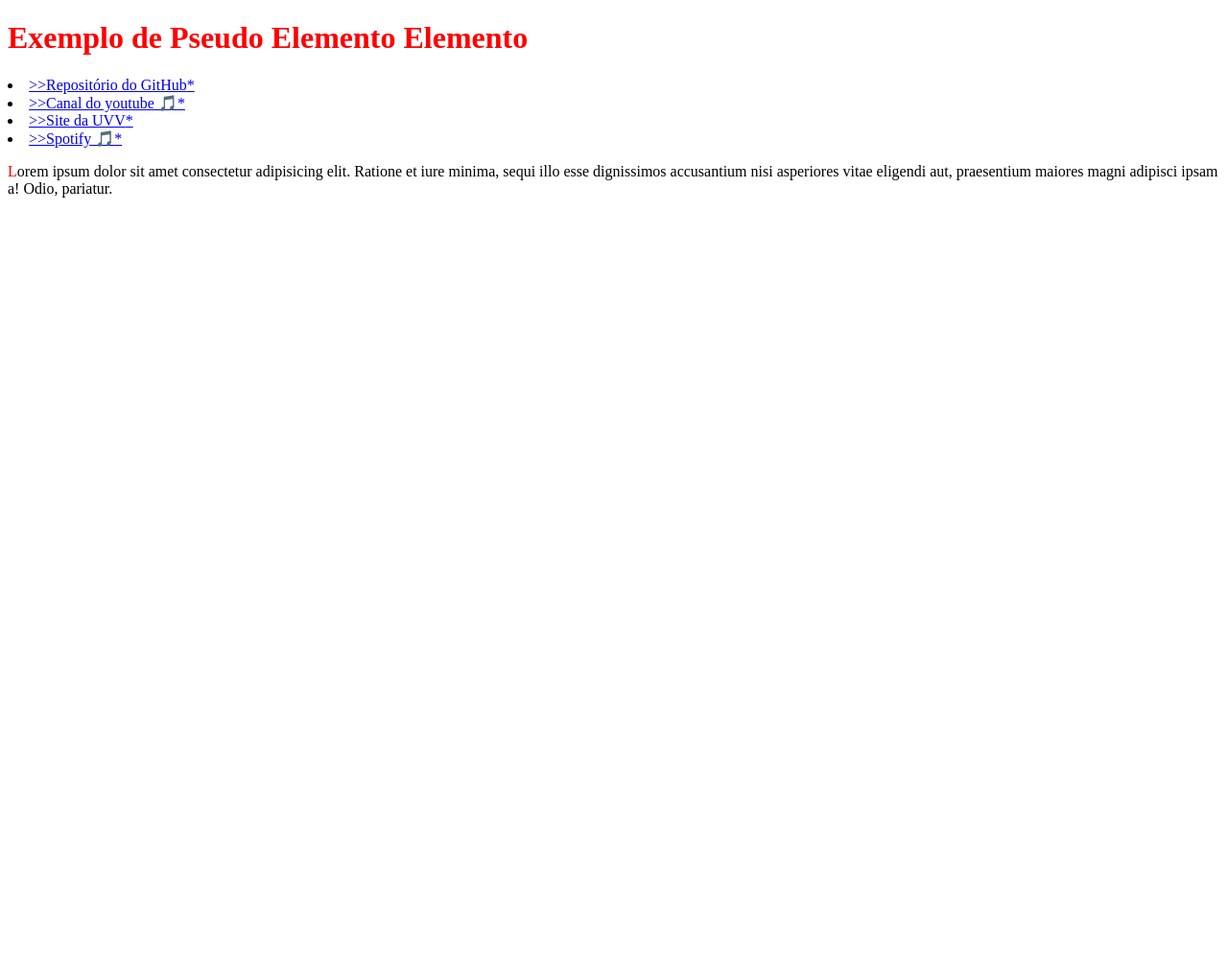
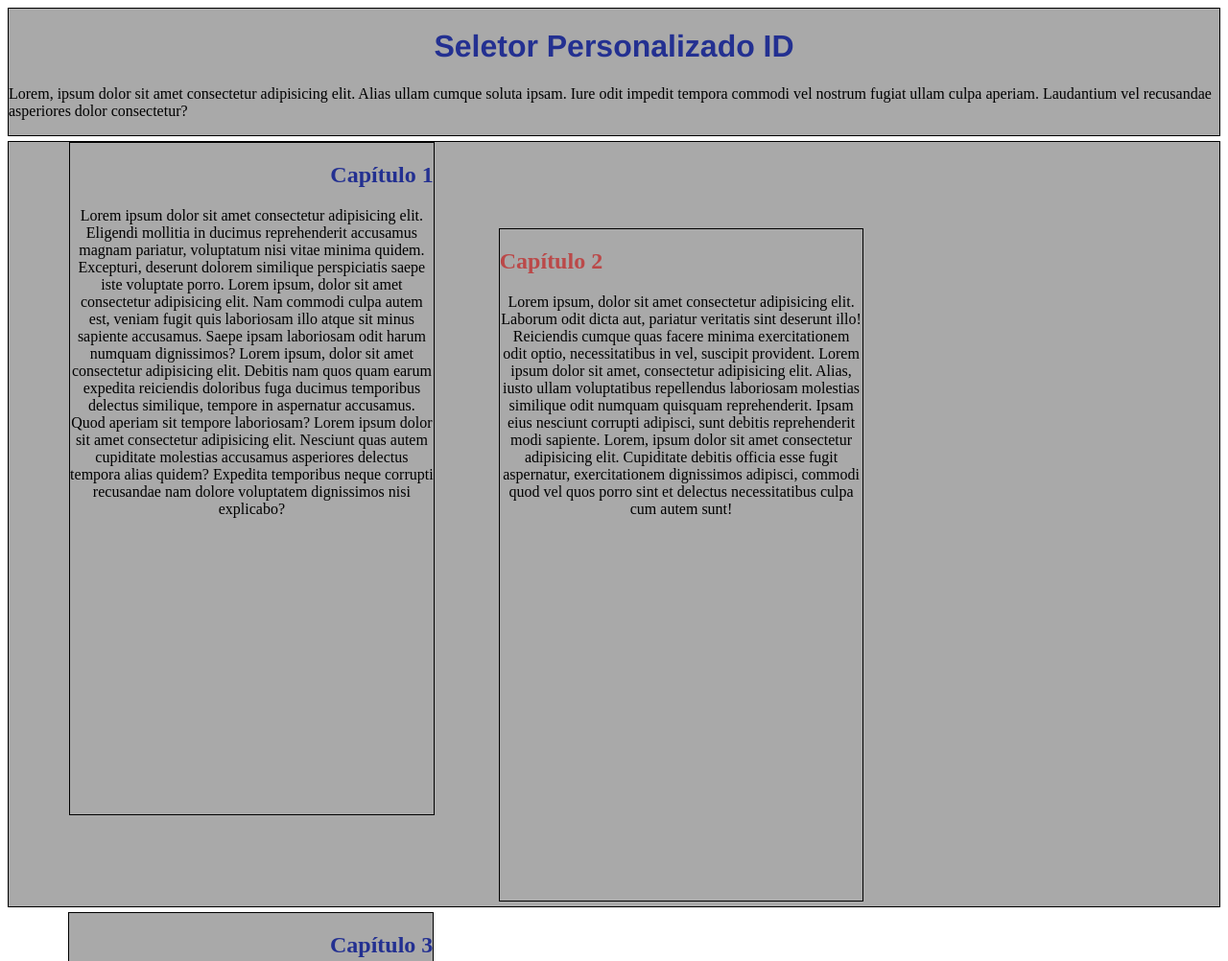
Before and after one commit to btcscammer/S1N-CSW, a plain HTML site: page Aula 21/index.html in a window 1280 px wide. Shown: the top 1002 px of the page at 96% size. Before the commit the page ends 800 px from the top, so only its background shows below. Drawn offline with Linux system fonts and the light colour scheme.

Commit message:
Add files via upload

```diff
--- a/Aula 21/index.html
+++ b/Aula 21/index.html
@@ -4,50 +4,75 @@
     <meta charset="UTF-8">
     <meta http-equiv="X-UA-Compatible" content="IE=edge">
     <meta name="viewport" content="width=device-width, initial-scale=1.0">
-    <title>Aula 21</title>
+    <title>Aula 20</title>
 </head>
 <body>
     <!DOCTYPE html>
 <html lang="pt-br">
+
 <head>
     <meta charset="UTF-8">
     <meta http-equiv="X-UA-Compatible" content="IE=edge">
     <meta name="viewport" content="width=device-width, initial-scale=1.0">
-    <title>Aula 21</title>
+    <title>Aula 20</title>
+    <link rel="stylesheet" href="style.css">
 </head>
-<style>
-    div{
-        width: 100%;
-        background-color: rgb(255, 255, 255);
-        height: 100%;
-        color: red
-    }
-    a::before{
-        content:">>";
-    }
-    a::after{
-        content:"*";
-    }
-    a:hover{
-        color:aqua
-    }
-    a:active{
-        color:crimson
-    }
-    .letra{
-        color: red
-    }
 
-</style>
 <body>
-    <h1><div>Exemplo de Pseudo Elemento Elemento</div></h1>
-            <li><a href="https://github.com/btcscammer" target="_blank">Repositório do GitHub</a></li>
-            <li><a href="https://www.youtube.com/@vocesabia" target="_blank">Canal do youtube &#127925</a></li>
-            <li><a href="https://uvv.br/" target="_blank">Site da UVV</a></li>
-            <li><a href="https://open.spotify.com/intl-pt" target="_blank">Spotify &#127925</a></li>
 
-        <p><span class="letra">L</span>orem ipsum dolor sit amet consectetur adipisicing elit. Ratione et iure minima, sequi illo esse dignissimos accusantium nisi asperiores vitae eligendi aut, praesentium maiores magni adipisci ipsam a! Odio, pariatur.</p>
-    </body>
+    <div>
+        <h1 id="titulo1">Seletor Personalizado ID</h1>
+        <p class="texto">Lorem, ipsum dolor sit amet consectetur adipisicing elit. Alias ullam cumque soluta ipsam. Iure
+            odit impedit tempora commodi vel nostrum fugiat ullam culpa aperiam. Laudantium vel recusandae asperiores
+            dolor consectetur?</p>
+    </div>
+    <div>
+        <div class="divtratada1">
+            <h2 class="titulo2">Capítulo 1</h2>
+            <p class="texto">Lorem ipsum dolor sit amet consectetur adipisicing elit. Eligendi mollitia in ducimus
+                reprehenderit accusamus magnam pariatur, voluptatum nisi vitae minima quidem. Excepturi, deserunt
+                dolorem similique perspiciatis saepe iste voluptate porro. Lorem ipsum, dolor sit amet consectetur
+                adipisicing elit. Nam commodi culpa autem est, veniam fugit quis laboriosam illo atque sit minus
+                sapiente accusamus. Saepe ipsam laboriosam odit harum numquam dignissimos? Lorem ipsum, dolor sit amet
+                consectetur adipisicing elit. Debitis nam quos quam earum expedita reiciendis doloribus fuga ducimus
+                temporibus delectus similique, tempore in aspernatur accusamus. Quod aperiam sit tempore laboriosam?
+                Lorem ipsum dolor sit amet consectetur adipisicing elit. Nesciunt quas autem cupiditate molestias
+                accusamus asperiores delectus tempora alias quidem? Expedita temporibus neque corrupti recusandae nam
+                dolore voluptatem dignissimos nisi explicabo?</p>
+        </div>
+
+        <div class="divtratada2">
+            <h2 class="titulo3">Capítulo 2</h2>
+            <p class="texto">Lorem ipsum, dolor sit amet consectetur adipisicing elit. Laborum odit dicta aut, pariatur
+                veritatis sint deserunt illo! Reiciendis cumque quas facere minima exercitationem odit optio,
+                necessitatibus in vel, suscipit provident. Lorem ipsum dolor sit amet, consectetur adipisicing elit.
+                Alias, iusto ullam voluptatibus repellendus laboriosam molestias similique odit numquam quisquam
+                reprehenderit. Ipsam eius nesciunt corrupti adipisci, sunt debitis reprehenderit modi sapiente. Lorem,
+                ipsum dolor sit amet consectetur adipisicing elit. Cupiditate debitis officia esse fugit aspernatur,
+                exercitationem dignissimos adipisci, commodi quod vel quos porro sint et delectus necessitatibus culpa
+                cum autem sunt!</p>
+        </div>
+    </div>
+    <div class="divtratada1">
+        <h2 class="titulo2">Capítulo 3</h2>
+        <p class="texto">Lorem ipsum dolor sit amet consectetur adipisicing elit. Excepturi consequatur optio cumque
+            quibusdam voluptatem quos quas ratione, officia vel eligendi sequi animi ipsum asperiores magnam assumenda
+            sit ducimus ipsa quam. Lorem ipsum dolor sit amet consectetur adipisicing elit. Error maiores porro dolores
+            enim quaerat, mollitia dolore hic. Earum assumenda fugit, totam minus accusamus mollitia perspiciatis, nemo
+            maiores unde minima repellendus? Lorem, ipsum dolor sit amet consectetur adipisicing elit. Eveniet corporis
+            velit fuga laborum culpa quo cupiditate officiis suscipit amet sequi sapiente, natus distinctio molestias.
+            Sit quidem inventore magnam numquam ipsa! Lorem ipsum dolor sit amet consectetur adipisicing elit. Placeat
+            laborum repellat quidem error. Officia quasi quod enim reiciendis obcaecati nisi corporis, consectetur sit
+            voluptatibus ex eius culpa optio, odio aliquid?</p>
+    </div>
+    <div class="divtratada2">
+        <h2 class="titulo3">Capítulo 4</h2>
+        <p class="texto">Lorem ipsum dolor sit amet, consectetur adipisicing elit. Consectetur ducimus temporibus eius
+            eum voluptates sapiente fugiat cupiditate nemo cumque officiis amet eaque, nobis, vel aspernatur nam
+            eligendi exercitationem, tempore atque.</p>
+    </div>
+
+</body>
 </html>
 </body>
 </html>
--- /dev/null
+++ b/Aula 21/style.css
@@ -0,0 +1,61 @@
+@charset "UTF-8";
+
+:root{
+    --cor1: rgb(187, 73, 73);
+    --cor2: rgb(35, 48, 145);
+
+    --fonte: 'Franklin Gothic Medium', 'Arial Narrow', Arial, sans-serif
+}
+
+#titulo1{
+    text-align: center;
+    color: rgb(35, 48, 145);
+    font-family: var(--fonte);
+}
+
+.titulo2{
+    text-align: right;
+    color: var(--cor2);
+}
+
+.titulo3{
+    text-align: left;
+    color: var(--cor1);
+}
+
+#titulos{
+    text-align: left;
+    color:  rgb(187, 73, 73);
+    font-family: var(--fonte);
+}
+
+#texto{
+    text-align: justify;
+}
+
+div{
+
+    background-color: darkgrey;
+    border: 1px solid black;
+    margin-bottom: 5px;
+
+}
+.divtratada1{
+    display: inline-block;
+    background-color: darkgrey;
+    text-align: center;
+    height: 700px;
+    width: 30%;
+    border: 1px solid black;
+    margin-left: 5%;
+}
+
+.divtratada2{
+    display: inline-block;
+    background-color: darkgrey;
+    text-align: center;
+    height: 700px;
+    width: 30%;
+    border: 1px solid black;
+    margin-left: 5%;
+}
```
